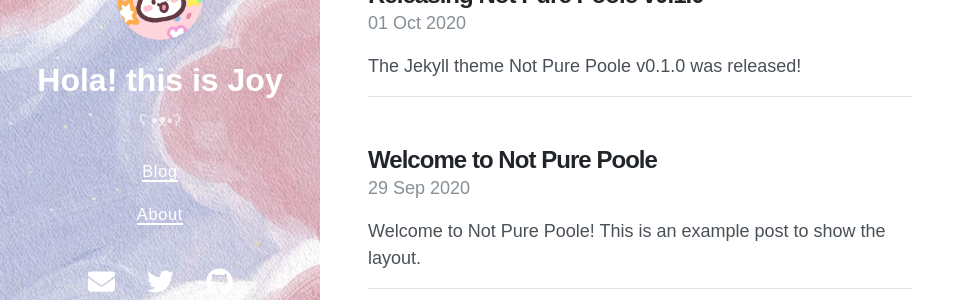
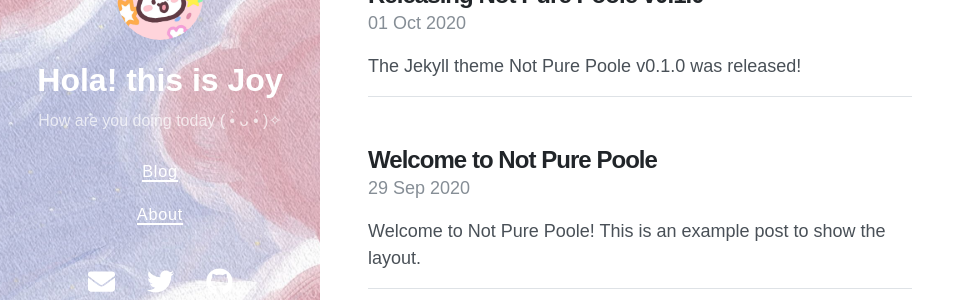
Before and after one commit to Joy3Luo/mathnotes, a Jekyll site: the page built from index.html, in a window 1280 px wide. Shown: the part 318-618 px from the top of the page, without its empty margins (0-975 px from the left). Built offline with Jekyll 4.4.1, drawn with Linux system fonts in a browser that asks for light colours; nearby versions of some CDN libraries; the list of posts is cut into pages by our own code.

Commit message:
Update _config.yml

```diff
--- a/_config.yml
+++ b/_config.yml
@@ -1,6 +1,6 @@
 # Setup
 title: Hola! this is Joy
-description: ʕ •ᴥ•ʔ
+description: How are you doing today ( •̀ ᴗ •́ )✧
 url: https://vszhub.github.io
 avatar: /IMG_4405.JPG
 paginate: 5
```
